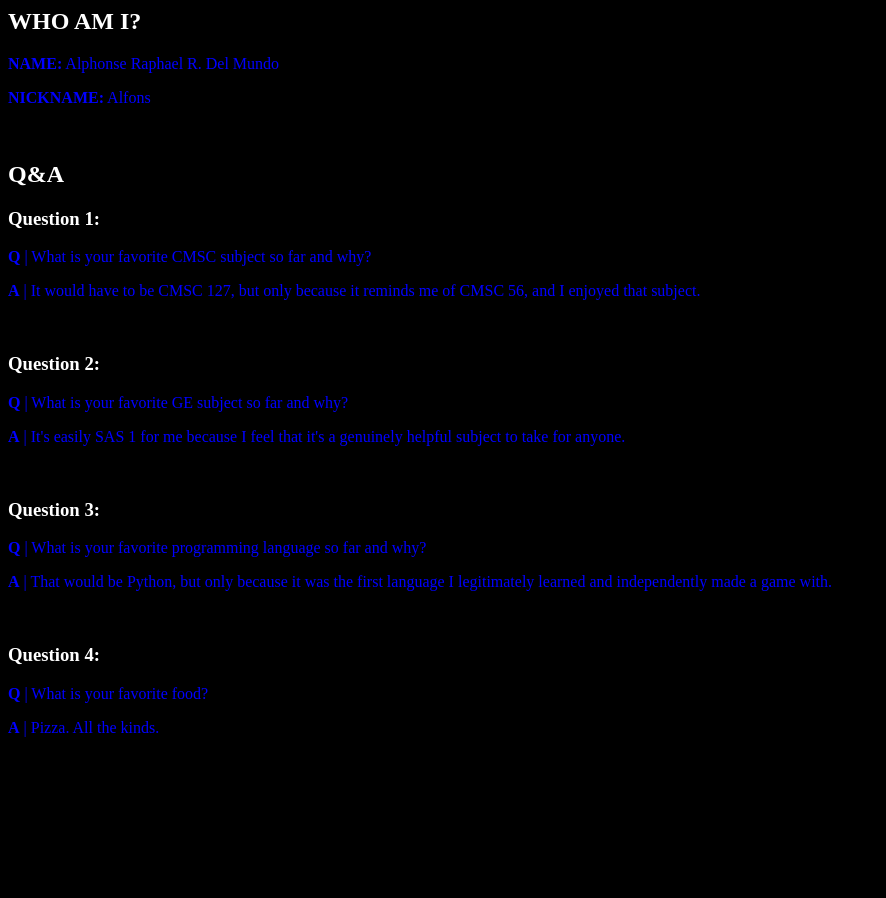
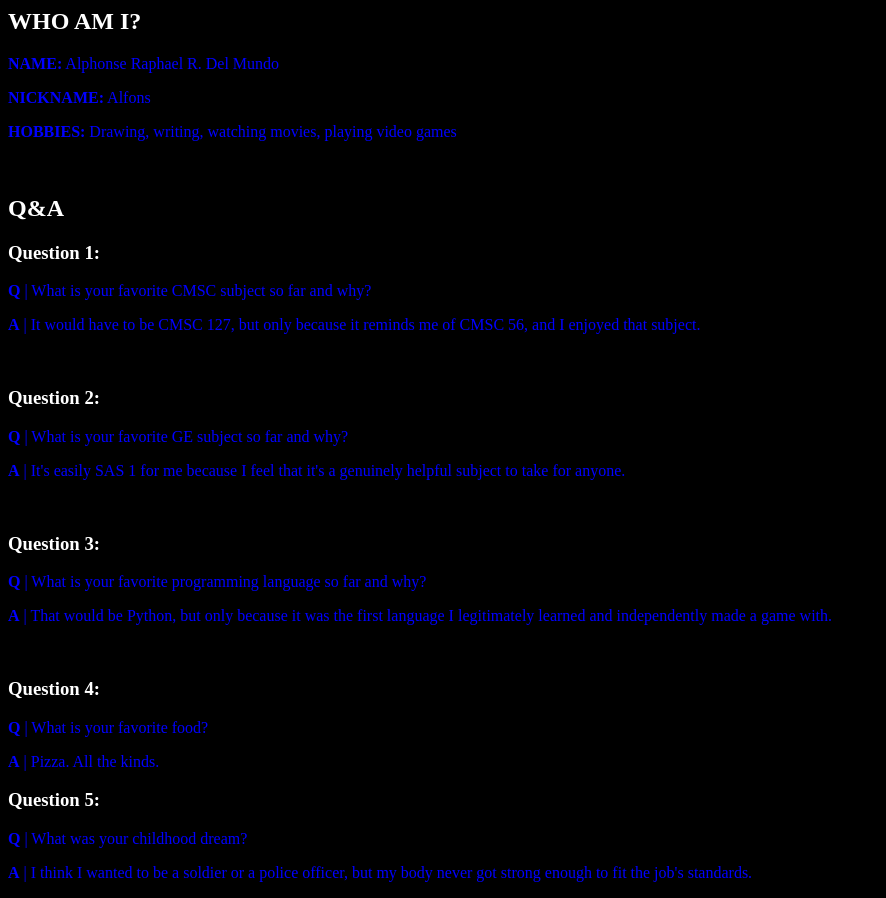
Before and after one commit to quite2quiet/cmsc100_exer1, a plain HTML site: page index.html in a window 1280 px wide. Shown: the whole page, without its empty margins (0-886 px from the left). Before the commit the page ends 800 px from the top, so only its background shows below. Drawn offline with Linux system fonts and the light colour scheme.

Commit message:
Renamed file name to 'index.html'

```diff
--- a/exer1.html
+++ b/index.html
@@ -6,6 +6,7 @@
 <h2>WHO AM I?</h2>
     <p><b>NAME:</b> Alphonse Raphael R. Del Mundo</p>
     <p><b>NICKNAME:</b> Alfons</p>
+    <p><b>HOBBIES:</b> Drawing, writing, watching movies, playing video games</p>
     <br>
 
 <h2>Q&A</h2>
@@ -24,6 +25,8 @@
 <h3>Question 4:</h3>
     <p><b>Q</b> | What is your favorite food?</p>
     <p><b>A</b> | Pizza. All the kinds.</p>
+<h3>Question 5:</h3>
+    <p><b>Q</b> | What was your childhood dream?</p>
+    <p><b>A</b> | I think I wanted to be a soldier or a police officer, but my body never got strong enough to fit the job's standards.</p>
 </body>
-
 </html>
```
